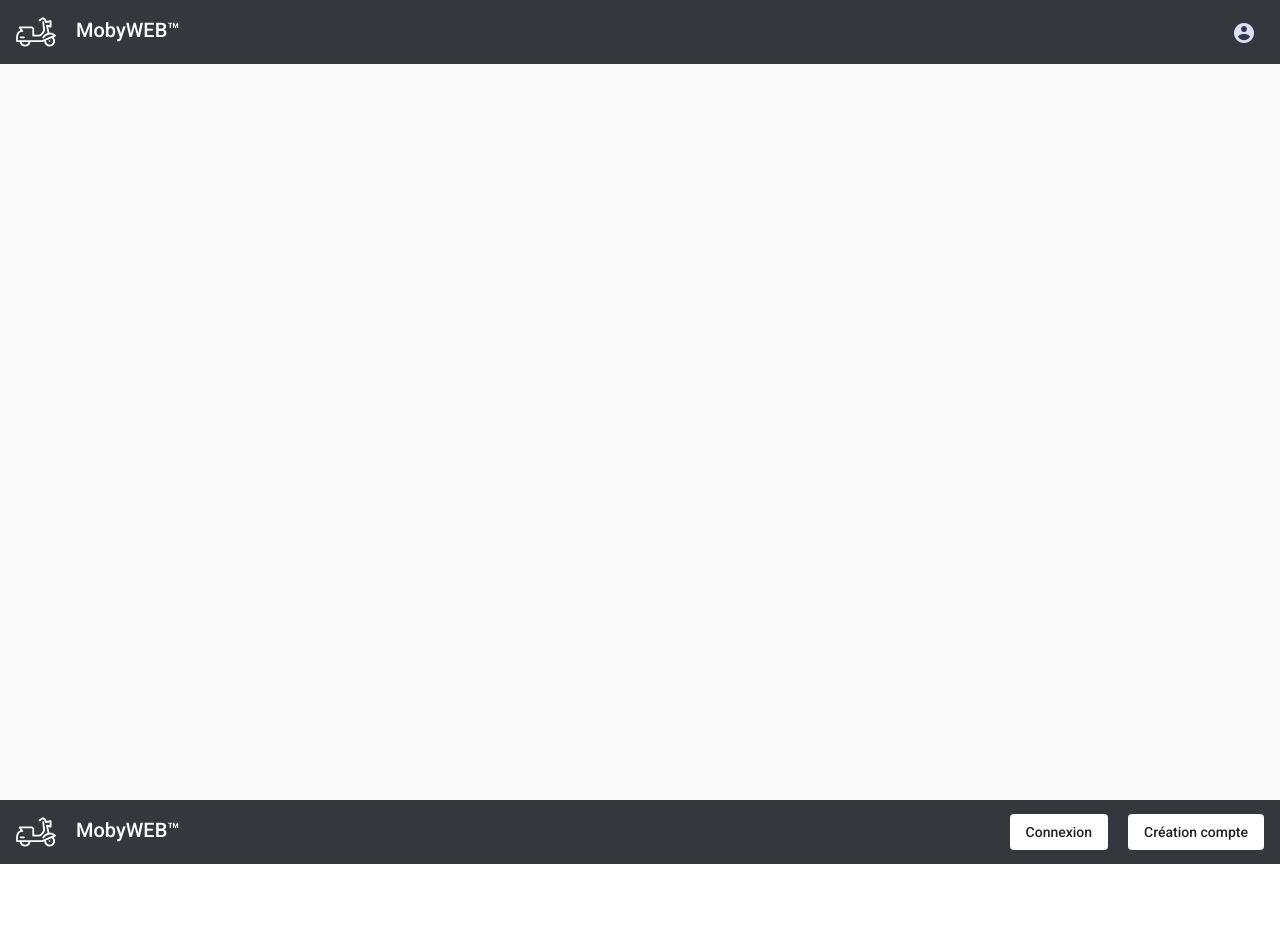
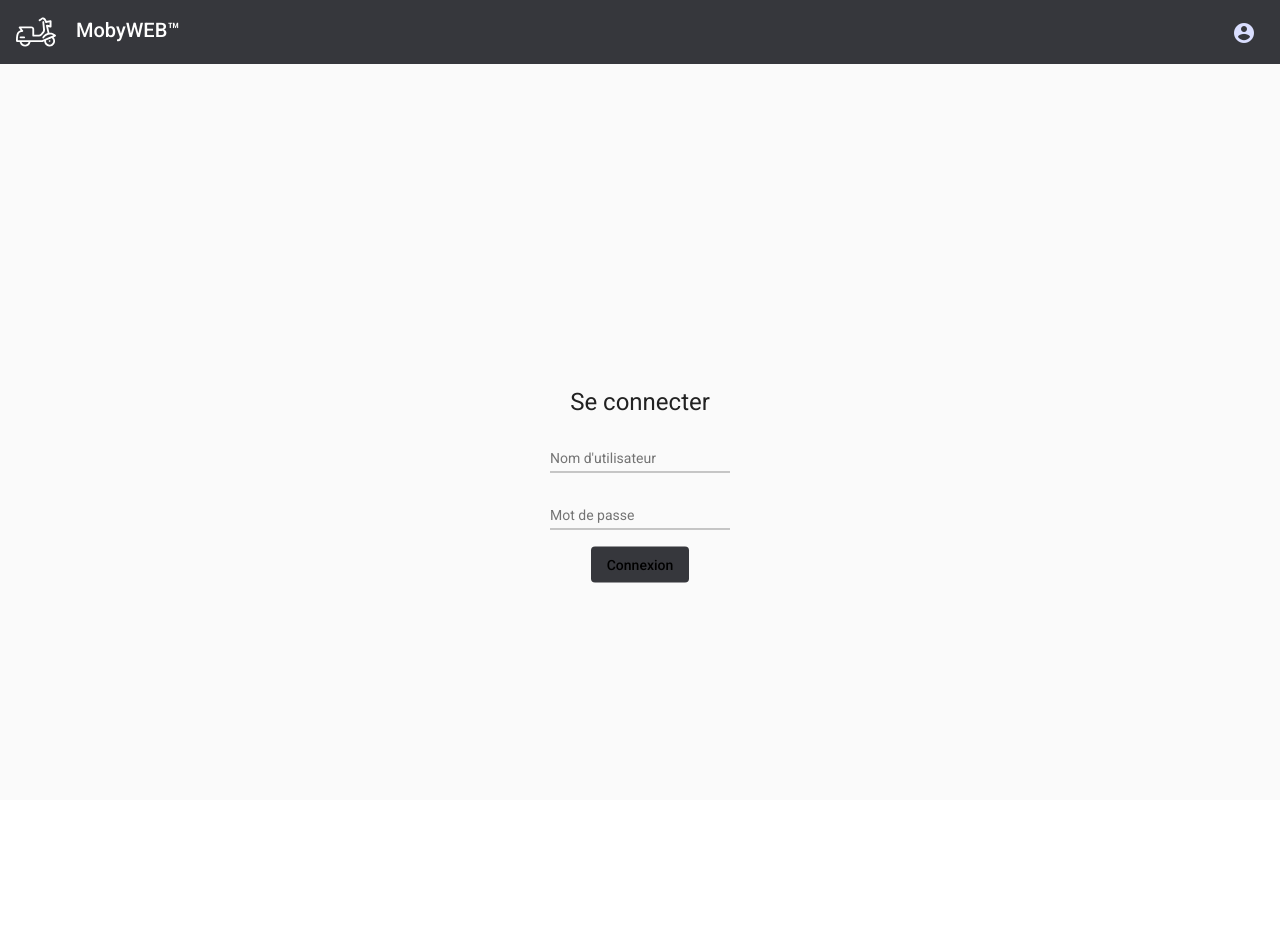
Before and after one commit to ABourneron/MobyTM, an Angular app: page /connexion in a window 1280 px wide. Shown: the top 952 px of the page. After the commit the page ends 800 px from the top, so only its background shows below. Built offline with nearby package versions, Linux system fonts and the light colour scheme.

Commit message:
Correct first merge request

```diff
--- a/src/app/app.component.html
+++ b/src/app/app.component.html
@@ -3,39 +3,24 @@
   <mat-sidenav-content>
     <mat-toolbar color="primary">
       <a routerLink="/">
-        <img src="/assets/img/MobyWEB.svg" width="40" height="40" />
+        <img src="/assets/img/MobyWEB.svg" width="40" height="40"/>
         <span style="margin-left: 20px; ">MobyWEB™</span>
       </a>
 
       <span class="example-spacer"></span>
-      <button mat-icon-button color="accent" class="material-icons" aria-label="Example icon-button with menu icon" routerLink="/connexion"
-              routerLinkActive="active" (click)="opened=!opened">
-        <mat-icon>account_circle</mat-icon>
-      </button>
+      <div *ngIf="isAuth===true; then thenBlock else elseBlock"></div>
+      <ng-template #thenBlock>
+        <button mat-icon-button class="material-icons" aria-label="Example icon-button with menu icon"
+          routerLinkActive="active" (click)="opened=!opened" color="accent">
+          <mat-icon>account_circle</mat-icon>
+        </button>
+      </ng-template>
+      <ng-template #elseBlock>
+        <button mat-flat-button routerLink="/connexion" routerLinkActive="active">Connexion </button>
+        <button mat-flat-button style="margin-left: 20px; ">Création compte</button>
+      </ng-template>
     </mat-toolbar>
+    <br>
     <router-outlet></router-outlet>
   </mat-sidenav-content>
 </mat-sidenav-container>
-
-<mat-toolbar color="primary">
-  <a routerLink="/">
-    <img src="/assets/img/MobyWEB.svg" width="40" height="40" />
-    <span style="margin-left: 20px; ">MobyWEB™</span>
-  </a>
-
-  <span class="example-spacer"></span>
-  <div *ngIf="isAuth===true; then thenBlock else elseBlock"></div>
-  <ng-template #thenBlock>
-    <button mat-icon-button class="material-icons" aria-label="Example icon-button with menu icon">
-    <mat-icon>account_circle</mat-icon> </button>
-  </ng-template>
-  <ng-template #elseBlock>
-    <button mat-flat-button routerLink="/connexion" routerLinkActive="active">Connexion </button>
-    <button mat-flat-button style="margin-left: 20px; ">Création compte</button>
-
-  </ng-template>
-
-</mat-toolbar>
-
-<br><br>
-<router-outlet></router-outlet>
--- a/src/app/app.component.ts
+++ b/src/app/app.component.ts
@@ -7,7 +7,7 @@ import { Component } from '@angular/core';
 })
 
 export class AppComponent {
-  isAuth = false;
+  isAuth = true;
   lastUpdate = new Promise((resolve, reject) => {
     const date = new Date();
     setTimeout(
--- a/src/app/fiche/fiche.component.html
+++ b/src/app/fiche/fiche.component.html
@@ -16,7 +16,7 @@
         <div class="col">
             <img src="https://upload.wikimedia.org/wikipedia/commons/thumb/0/0d/Peugeot_Cyclomoteur_BB_%281957%29.jpg/800px-Peugeot_Cyclomoteur_BB_%281957%29.jpg"
                 class="img-fluid" alt="Responsive image">
-            <button mat-flat-button color="primary" class="example-fluid">Reserver</button>
+            <button mat-raised-button color="primary" class="example-fluid">Reserver</button>
         </div>
         <div class="col">
             <div class="row ">
```
Also changed, not shown: src/app/app.component.scss (line endings or trailing spaces).
